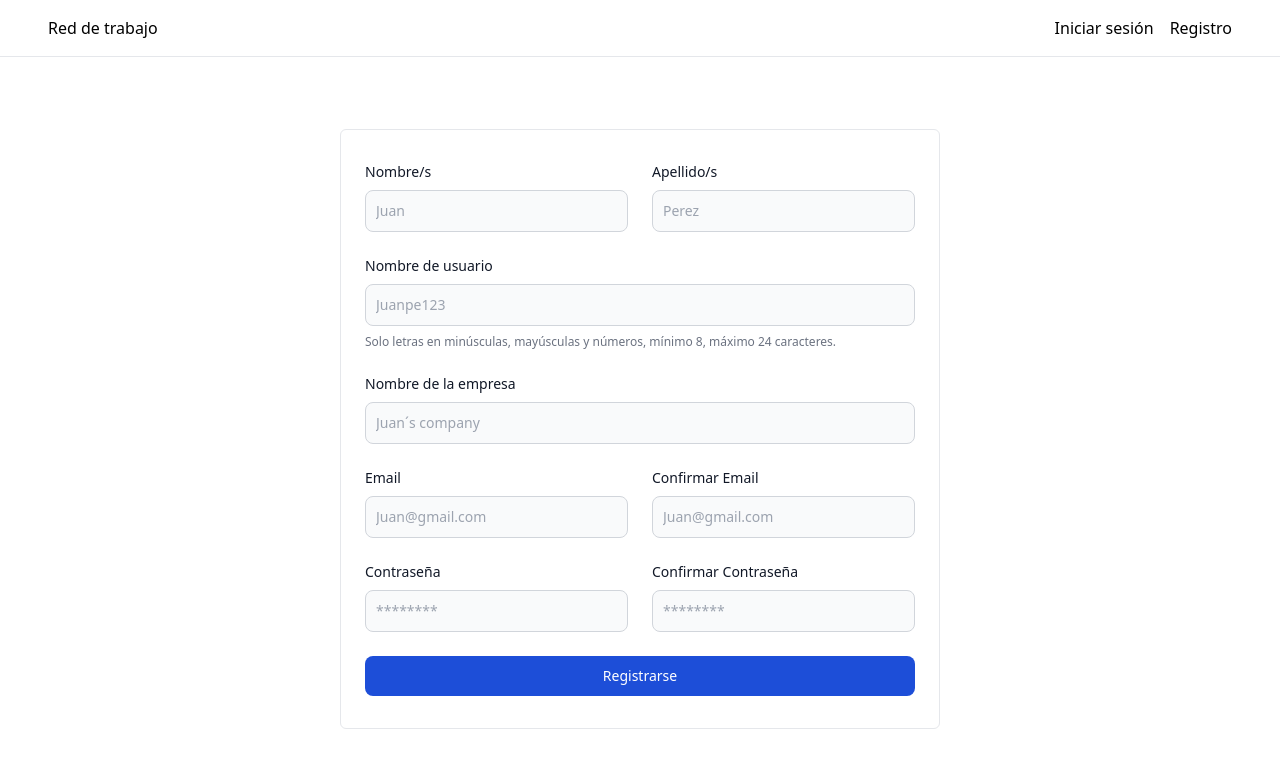
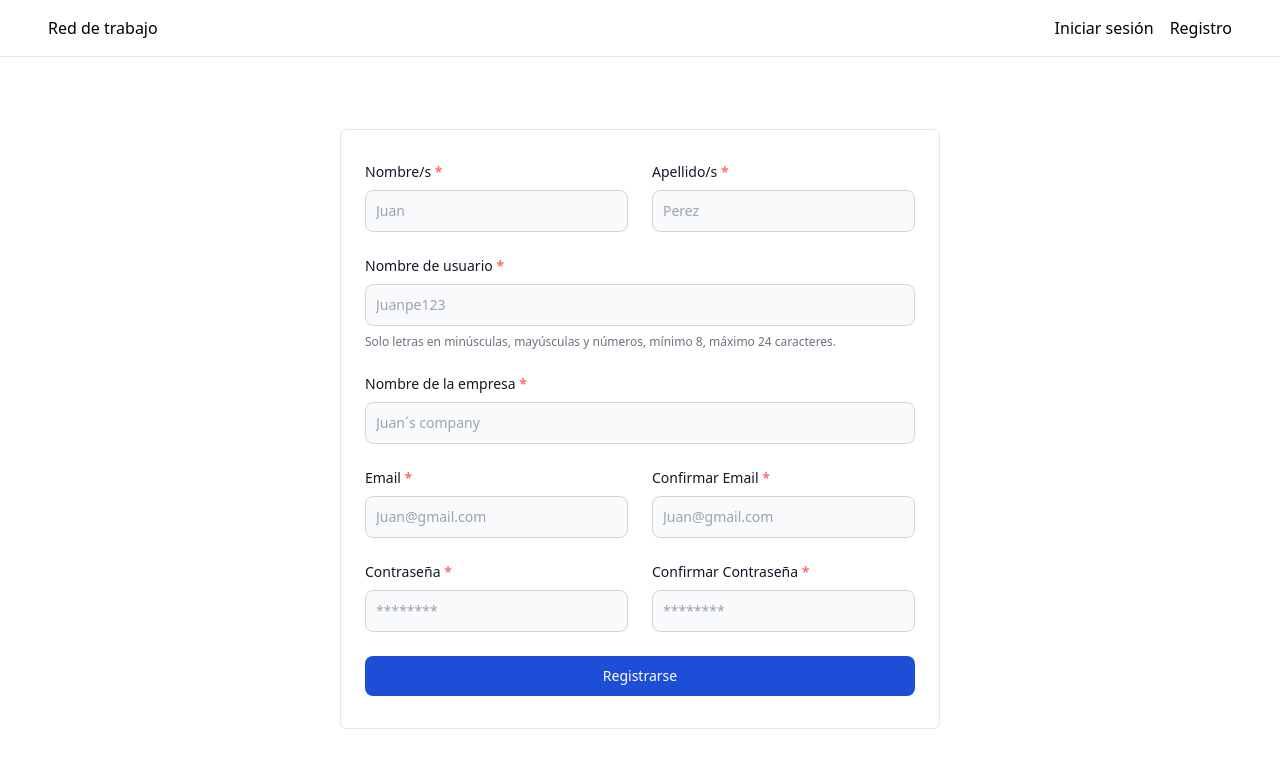
Before and after one commit to Mauro069/rdt-client, a Next.js app: page /auth/register/company in a window 1280 px wide. Shown: the top 768 px of the page. Built offline with nearby package versions, Linux system fonts and the light colour scheme.

Commit message:
Agregue un * cuando es requerido el input

```diff
--- a/src/components/Input/index.tsx
+++ b/src/components/Input/index.tsx
@@ -6,13 +6,20 @@ interface InputProps extends InputHTMLAttributes<HTMLInputElement> {
   label?: string
 }
 
-export const Input = ({ className, label, ...inputProps }: InputProps) => {
+export const Input = ({
+  required,
+  className,
+  label,
+  ...inputProps
+}: InputProps) => {
   const inputStyles = `${styles.input} ${className ?? ''}`
 
   if (label) {
     return (
       <div className='w-full'>
-        <Label>{label}</Label>
+        <Label>
+          {label} {required && <b className='text-red-400'>*</b>}
+        </Label>
         <input className={inputStyles} {...inputProps} />
       </div>
     )
```
